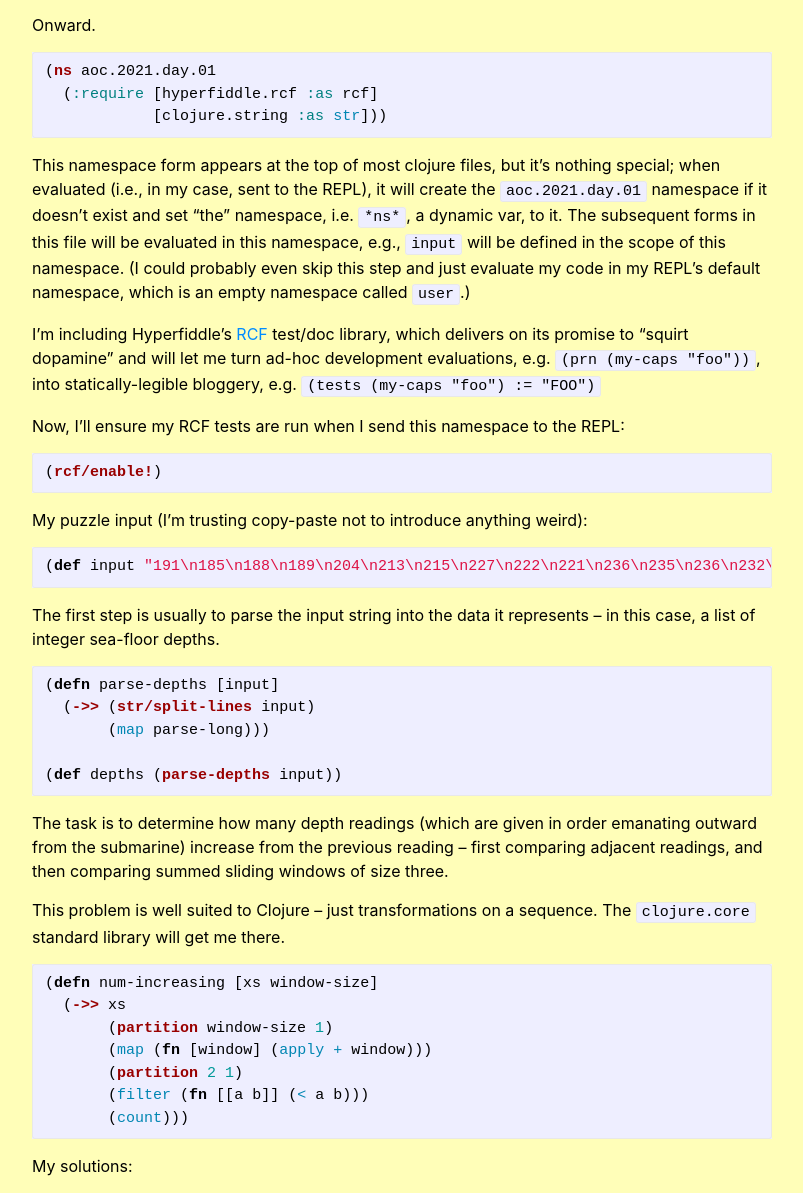
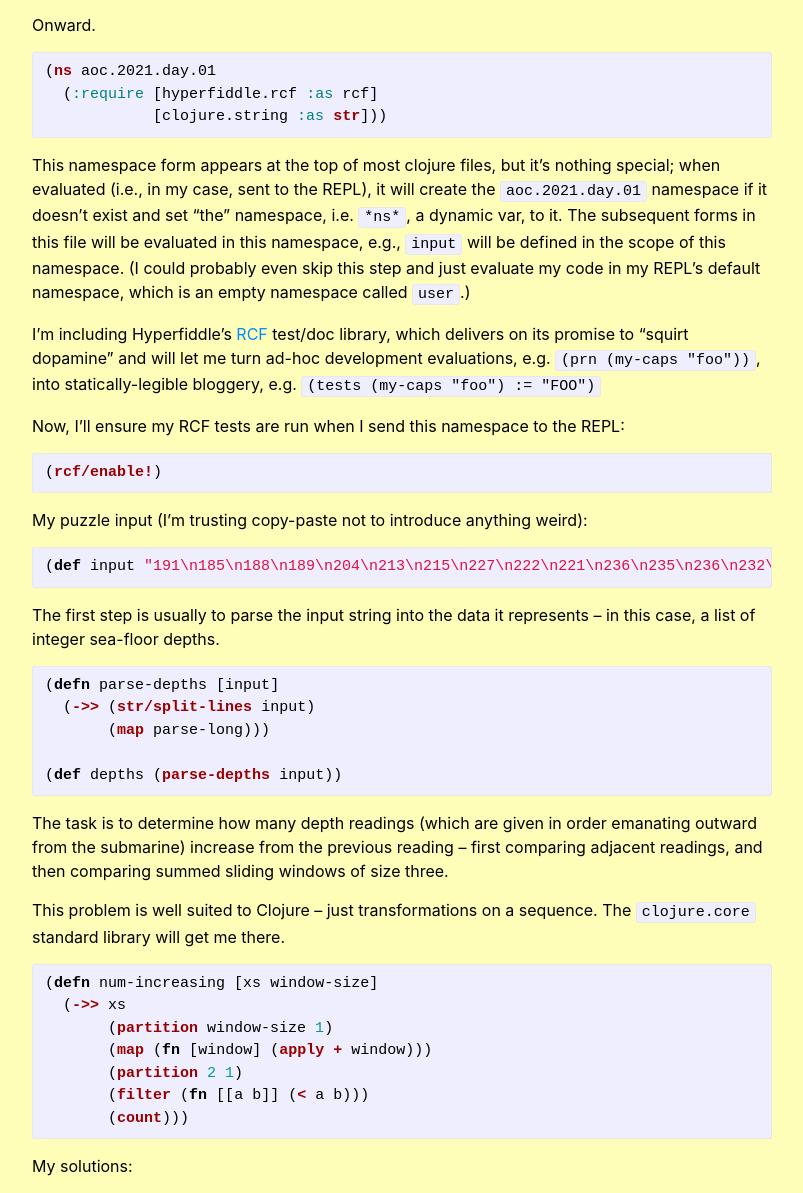
Before and after one commit to samharad/samharad.github.io, a Jekyll site: the page built from _posts/aoc/2021/2021-12-01-advent-of-code-day-1.md, in a window 1280 px wide. Shown: the part 246-1439 px from the top of the page, without its empty margins (238-1041 px from the left). Built offline with Jekyll 4.4.1, drawn with Linux system fonts in a browser that asks for light colours; comment, search, counter and statistics services are not loaded.

Commit message:
highlight std-lib functions same as functions

```diff
--- a/_sass/minima/_syntax-highlighting.scss
+++ b/_sass/minima/_syntax-highlighting.scss
@@ -37,7 +37,7 @@
   .m     { color: #099 } // Literal.Number
   .s     { color: #d14 } // Literal.String
   .na    { color: #008080 } // Name.Attribute
-  .nb    { color: #0086B3 } // Name.Builtin
+  .nb    { color: #900; font-weight: bold } // Name.Builtin
   .nc    { color: #458; font-weight: bold } // Name.Class
   .no    { color: #008080 } // Name.Constant
   .ni    { color: #800080 } // Name.Entity
```
